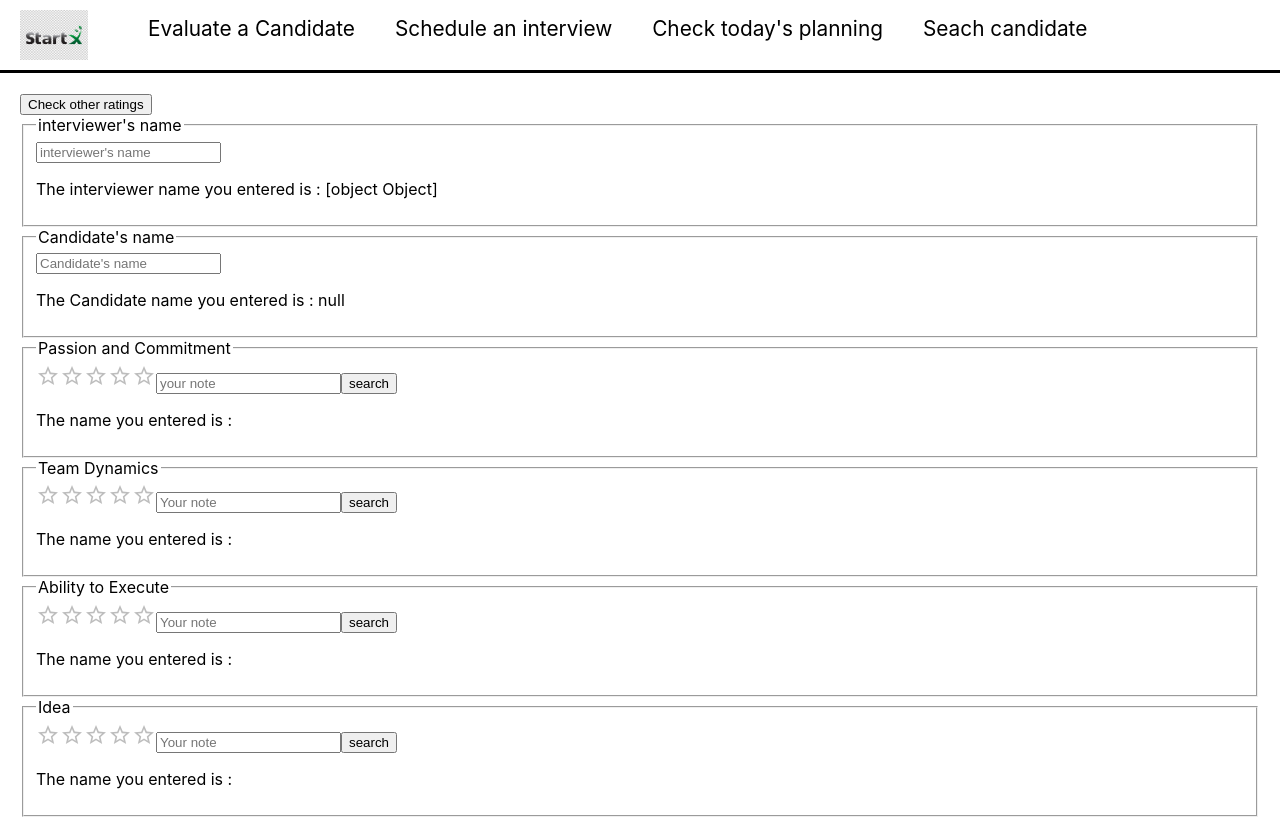
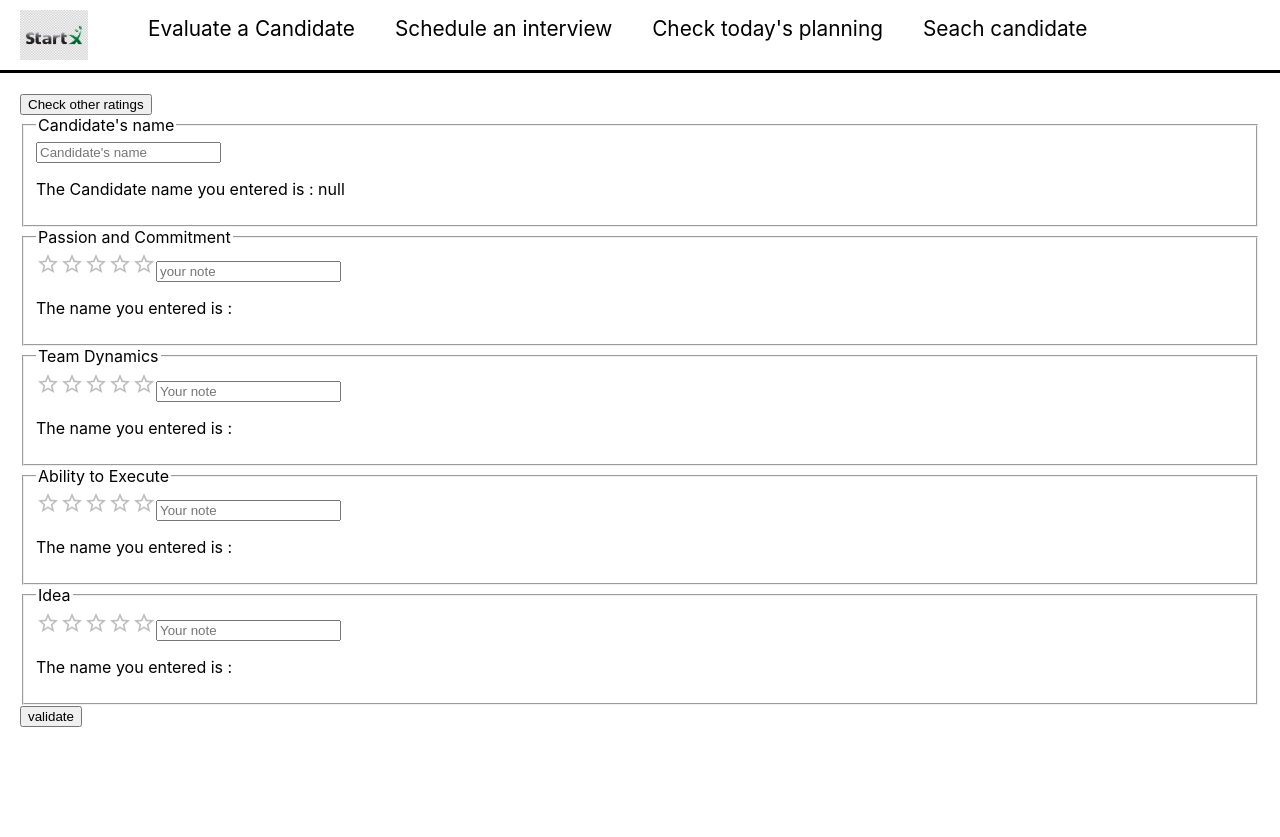
Before and after one commit to faydef/StartX, a React (Create React App) app in the folder client/: page /form in a window 1280 px wide. After the commit the page ends 800 px from the top, so only its background shows below. Built offline with nearby package versions, Linux system fonts and the light colour scheme.

Commit message:
🚚(client@server) adds latest redirections

```diff
--- a/client/src/views/calandar/schedule.tsx
+++ b/client/src/views/calandar/schedule.tsx
@@ -11,6 +11,7 @@ export interface Interview {
     creationDate: string,
 }
 const Schedule = () => {
+  const [interviewer,setInterviewer]=useState('')
   const aBeforeB = (a: any, b: any): number => {
     const aDate = new Date(a.date)
     const bDate = new Date(b.date)
@@ -20,7 +21,11 @@ const Schedule = () => {
   const [data2, setData2] = useState<Interview[]>([{ id:1, creationDate:"",date: new Date(2022, 4, 22, 12, 30, 0), interviewer: 'interviewer1', candidate: 'candidate1' }])
 
   useEffect(() => {
-    axios.get('http://localhost:8000/interviews').then(res => {
+  const items = JSON.parse(localStorage.getItem('name')|| '{}');
+  if (items) {
+    setInterviewer(items)
+  };
+    axios.get('http://localhost:8000/interviews/interview/'+items).then(res => {
     const interviews = res.data;
     console.log(interviews)
     setData2(interviews);
--- a/client/src/views/candidate/candidate.tsx
+++ b/client/src/views/candidate/candidate.tsx
@@ -96,16 +96,16 @@ const Candidate = () => {
                 return (
                         <fieldset key={index}>
                             <legend>interviewer: {interview.interviewer}</legend>
-                            <Typography component="legend">noteEX</Typography>
+                            <Typography component="legend">comment EX</Typography>
                             <Rating name="read-only" value={interview.ratingEX} readOnly />
                             <p>comments :{interview.noteEX}</p>
-                            <Typography component="legend">noteEX</Typography>
+                            <Typography component="legend">comment PC</Typography>
                             <Rating name="read-only" value={interview.ratingPC} readOnly />
                             <p>comments :{interview.notePC}</p>
-                            <Typography component="legend">noteEX</Typography>
+                            <Typography component="legend">comment TD</Typography>
                             <Rating name="read-only" value={interview.ratingTD} readOnly />
                             <p>comments :{interview.noteTD}</p>
-                            <Typography component="legend">noteEX</Typography>
+                            <Typography component="legend">comment ID</Typography>
                             <Rating name="read-only" value={interview.ratingID} readOnly />
                             <p>comments :{interview.noteID}</p>
                         </fieldset>
--- a/client/src/views/form/form.tsx
+++ b/client/src/views/form/form.tsx
@@ -7,7 +7,7 @@ const Form = () => {
   const search = useLocation().search
   const candidate = new URLSearchParams(search).get('candidate')
   const [candidateName, setCandidateName] = useState(candidate)
-  const [interviewerName, setInterviewerName] = useState('vb')
+  const [interviewerName, setInterviewerName] = useState('')
   const [ratingPC, setRatingPC] = useState(0)
   const [ratingTD, setRatingTD] = useState(0)
   const [ratingEX, setRatingEX] = useState(0)
@@ -17,16 +17,6 @@ const Form = () => {
   const [noteEX, setNoteEX] = useState('')
   const [noteID, setNoteID] = useState('')
   const navigate = useNavigate()
-
-  useEffect(() => {
-    setRatingPC(0)
-  }, [candidateName])
-
-  const reset = () => {
-    setCandidateName('')
-    setInterviewerName('')
-    setRatingPC(0)
-  }
 
   useEffect(() => {
     const items = JSON.parse(localStorage.getItem('name')|| '{}');
@@ -51,18 +41,11 @@ const Form = () => {
         noteTD: noteTD,
         noteEX: noteEX,
         noteID: noteID
-      }).then(() => reset());
+      }).then(() => {navigate('/candidate/?candidate='+candidateName)});
   }
   return (
           <div style={{ padding: '20px' }}>
                 <button onClick = {()=>{handleClick()}}>Check other ratings</button>
-                <fieldset>
-                  <legend>interviewer's name</legend>
-                  <input type="text" placeholder="interviewer's name" onChange={(e) => setInterviewerName(e.target.value)}></input>
-                <p>
-                  {'The interviewer name you entered is : ' + interviewerName}
-                </p>
-                </fieldset>
                 <fieldset>
                   <legend>Candidate's name</legend>
                   <input type="text" placeholder="Candidate's name" onChange={(e) => setCandidateName(e.target.value)}></input>
@@ -80,7 +63,6 @@ const Form = () => {
                 }}
                 />
                   <input type="text" placeholder="your note" onChange={(e) => setNotePC(e.target.value)}></input>
-                  <button onClick={()=>sendForm()}> search </button>
                 <p>
                   {'The name you entered is : ' + notePC}
                 </p>
@@ -95,7 +77,6 @@ const Form = () => {
                 }}
                 />
                   <input type="text" placeholder="Your note" onChange={(e) => setNoteTD(e.target.value)}></input>
-                  <button onClick={()=>sendForm()}> search </button>
                 <p>
                   {'The name you entered is : ' + noteTD}
                 </p>
@@ -110,7 +91,6 @@ const Form = () => {
                 }}
                 />
                   <input type="text" placeholder="Your note" onChange={(e) => setNoteEX(e.target.value)}></input>
-                  <button onClick={()=>sendForm()}> search </button>
                 <p>
                   {'The name you entered is : ' + noteEX}
                 </p>
@@ -125,11 +105,11 @@ const Form = () => {
                 }}
                 />
                   <input type="text" placeholder="Your note" onChange={(e) => setNoteID(e.target.value)}></input>
-                  <button onClick={()=>sendForm()}> search </button>
                 <p>
                   {'The name you entered is : ' + noteID}
                 </p>
                 </fieldset>
+                <button onClick={()=>sendForm()}> validate </button>
         </div>
   )
 }
--- a/client/src/views/interview/interview.tsx
+++ b/client/src/views/interview/interview.tsx
@@ -2,12 +2,13 @@ import {  useEffect, useState } from 'react'
 import * as React from 'react'
 import axios from 'axios'
 import DatePicker from 'react-date-picker';
+import { useNavigate } from 'react-router-dom';
 
 const Interview = () => {
-  const [interviewerName, setInterviewerName] = useState('gh')
-  const [candidateName, setcandidateName] = useState('vb')
+  const [interviewerName, setInterviewerName] = useState('')
+  const [candidateName, setcandidateName] = useState('')
   const [interviewDate, setinterviewDate] = useState(new Date())
-
+  const navigate = useNavigate()
   const reset = () => {
     setcandidateName('')
     setinterviewDate(new Date())
@@ -25,17 +26,11 @@ const Interview = () => {
         interviewer: interviewerName,
         candidate: candidateName,
         date: interviewDate,
-      }).then(() => reset());
+      }).then(() => navigate('/schedule'));
   }
   return (
           <div style={{ padding: '20px' }}>
-                <fieldset>
-                  <legend>interviewer</legend>
-                  <input type="text" placeholder="What are you looking for" onChange={(e) => setInterviewerName(e.target.value)}></input>
-                <p>
-                  {'The interviewer you entered is : ' + interviewerName}
-                </p>
-                </fieldset>
+
                 <fieldset>
                   <legend>candidate</legend>
                   <input type="text" placeholder="What are you looking for" onChange={(e) => setcandidateName(e.target.value)}></input>
--- a/client/src/views/login/login.tsx
+++ b/client/src/views/login/login.tsx
@@ -1,12 +1,14 @@
 import { useEffect, useState } from 'react'
 import * as React from 'react'
+import { useNavigate } from 'react-router-dom'
 
 const Login = () => {
   const [interviewerName, setInterviewerName] = useState('gh')
   const [interviewerName2, setInterviewerName2] = useState('')
-
+  const navigate = useNavigate()
   const sendForm = () => {
     localStorage.setItem('name', JSON.stringify(interviewerName))
+    navigate('/schedule')
   }
   useEffect(() => {
     const items = JSON.parse(localStorage.getItem('name')|| '{}');
@@ -19,11 +21,11 @@ const Login = () => {
   return (
           <div style={{ padding: '20px' }}>
                 <fieldset>
-                  <legend>Interviewer's name</legend>
+                  <legend>Inter your Interviewer Name</legend>
                   <input type="text" placeholder="What are you looking for" onChange={(e) => setInterviewerName(e.target.value)}></input>
-                  <button onClick={()=>sendForm()}> search </button>
+                  <button onClick={()=>sendForm()}> Save </button>
                 <p>
-                  {'The saved interviewer name is ' + interviewerName2}
+                  {interviewerName2.toString()!=='[object Object]'?'The saved interviewer name is ' + interviewerName2:'' }
                 </p>
                 </fieldset>
         </div>
```
Also changed, not shown: 1 other file (tests, documents, lock files or other folders).
